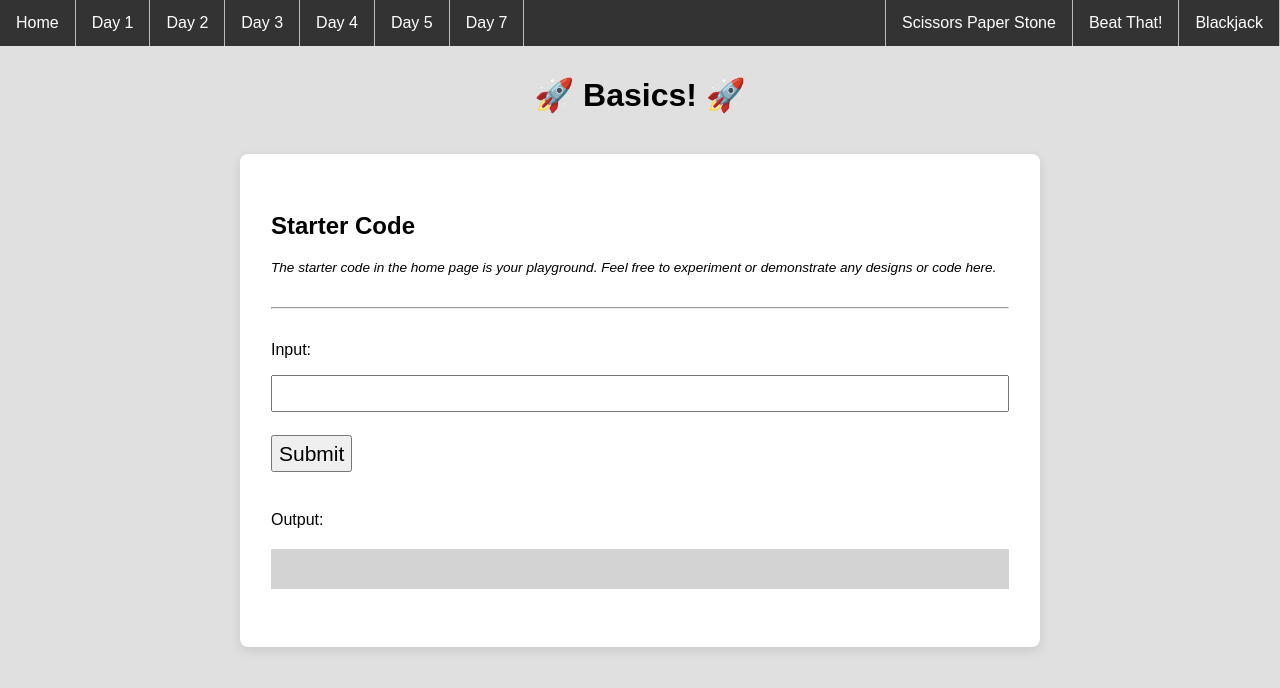
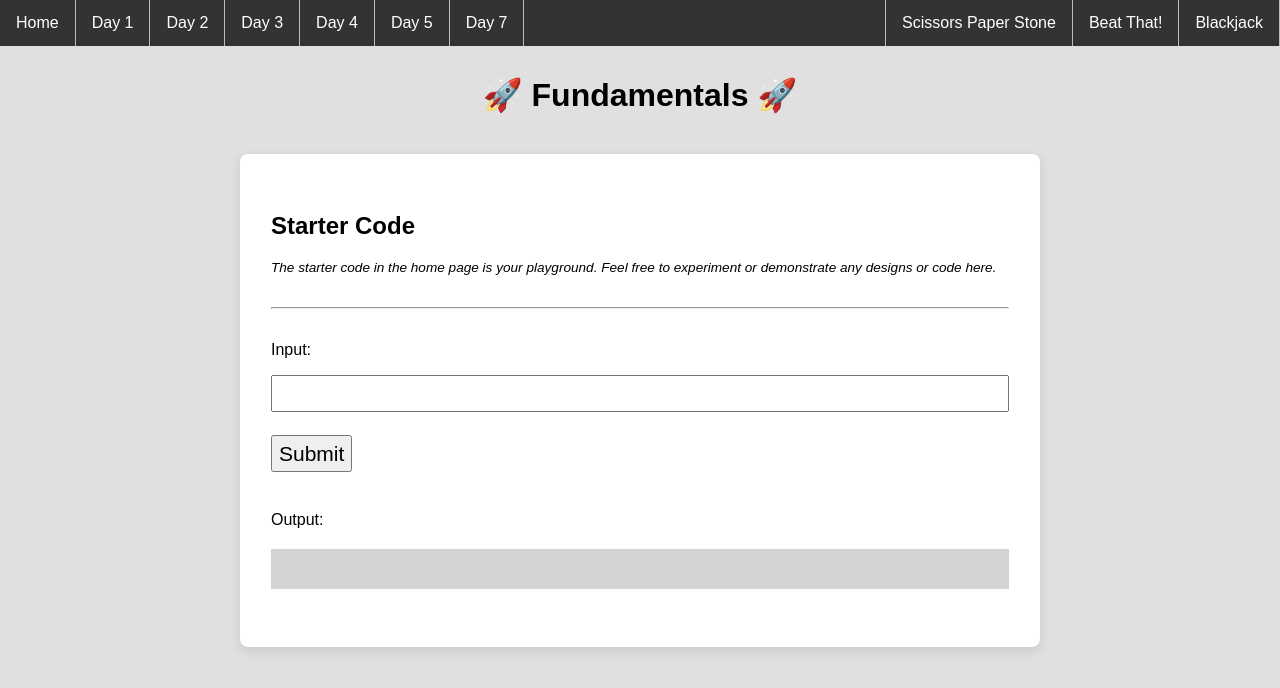
Before and after one commit to codebyshennan/rocketacademy-fundamentals, a website: page index.html in a window 1280 px wide. Drawn offline with Linux system fonts and the light colour scheme.

Commit message:
setup codesandbox

```diff
--- a/index.html
+++ b/index.html
@@ -10,7 +10,7 @@ The <html> element is known as the root element of a HTML page. All other elemen
     <!-- The meta tag defines meta information in the HTML document. In this case, we are defining the charset. UTF-8 allows us to use emojis in the CodeSandbox environment -->
     <meta charset="UTF-8" />
     <!-- The <title> element specifies a title for the HTML page (which is shown in the browser's title bar or in the page's tab) and is the default name given to a bookmark of a webpage. -->
-    <title>Basics</title>
+    <title>Fundamentals</title>
     <!-- The <link> element specifies a relationship between this HTML page and an external resource, namely the styles.css file here. In this case, we are linking a stylesheet which is a CSS file containing information relating to the layout and style of the webpage. The syntax within the styles.css file is also referred to as CSS - Cascading Style Sheets. -->
     <link rel="stylesheet" href="styles.css" />
   </head>
@@ -60,7 +60,7 @@ The <html> element is known as the root element of a HTML page. All other elemen
       </ul>
     </nav>
     <!-- The <h1> element defines a large heading. There are 6 pre-set header elements, <h1> to <h6> -->
-    <h1 id="header">🚀 Basics! 🚀</h1>
+    <h1 id="header">🚀 Fundamentals 🚀</h1>
     <!-- The <div> tag defines a division or a section in an HTML document, and is commonly use as a "container" for nested HTML elements. -->
     <div class="container">
       <h2>Starter Code</h2>
```
Also changed, not shown: package.json (added, +18 -0 lines), .codesandbox/tasks.json (added), pnpm-lock.yaml (added).
